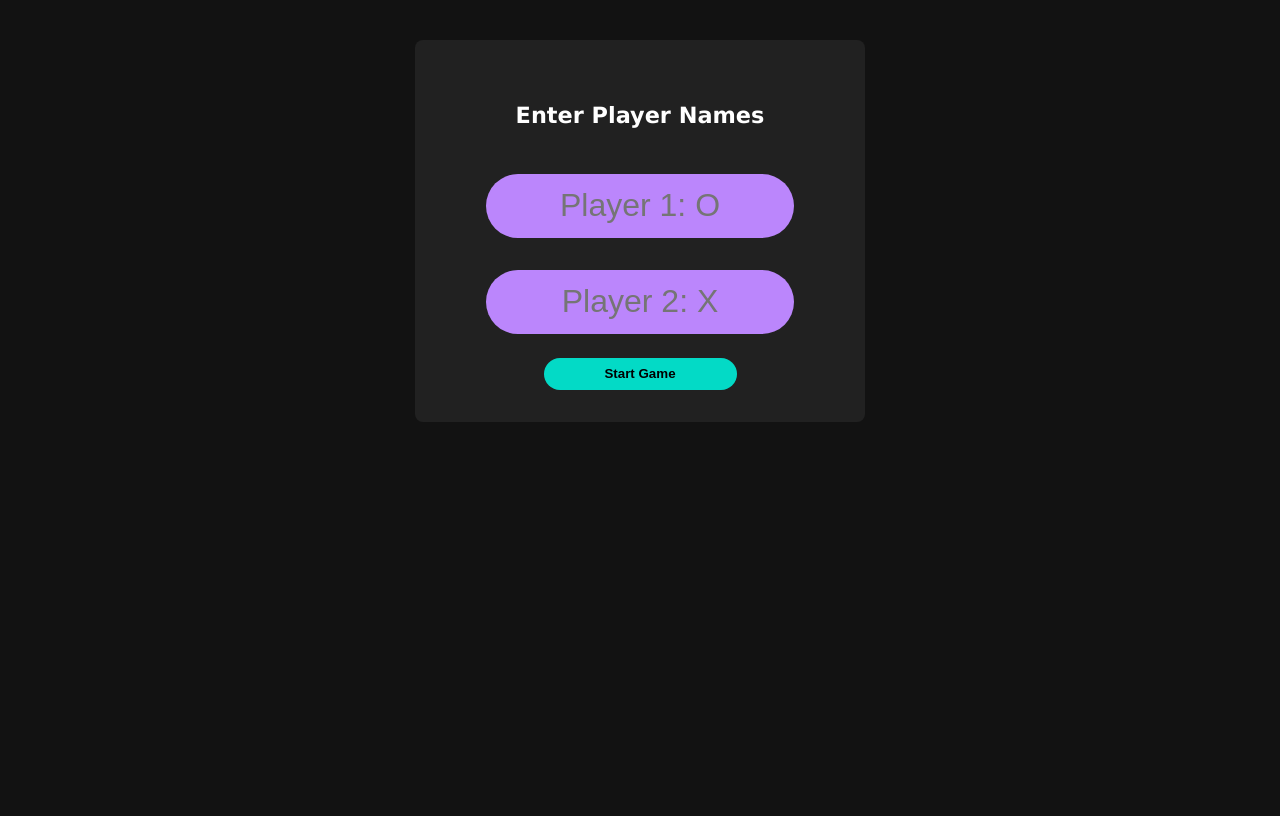
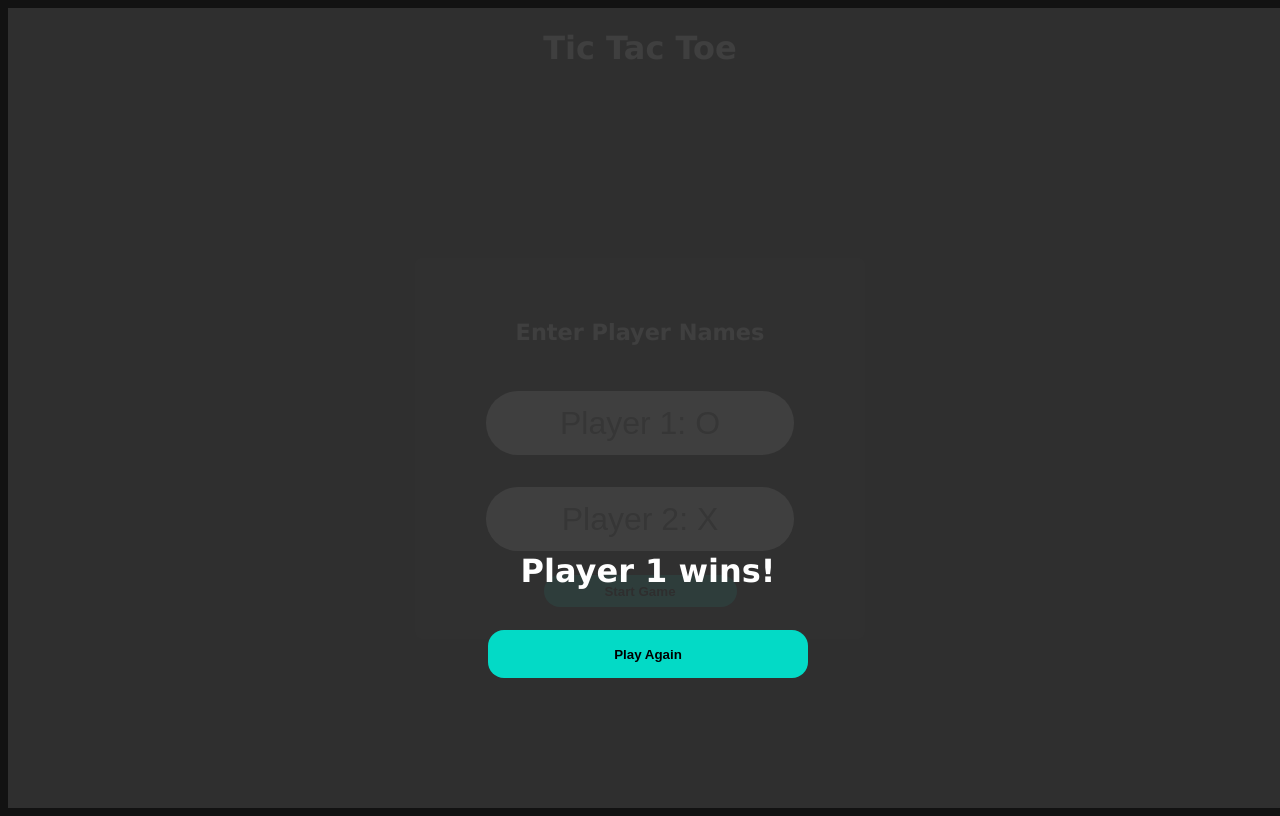
Before and after one commit to arito7/tic-tac-toe, a plain HTML site: page index.html in a window 1280 px wide. Drawn offline with Linux system fonts and the light colour scheme.

Commit message:
Make CSS more modular

```diff
--- a/css/styles.css
+++ b/css/styles.css
@@ -3,9 +3,43 @@
 }
 
 body {
+    display: flex;
+    height: 100vh;
+    flex-direction: column;
     font-family: Verdana, Geneva, Tahoma, sans-serif;
+}
+
+.text-primary {
+    color: #fff;
+}
+
+.text-secondary {
+    color: #fff;
+}
+
+.bg-primary {
     background-color: #121212;
 }
+
+.bg-secondary {
+    background-color: #212121;
+}
+
+.primary {
+    background-color: #bb86fc;
+}
+
+.secondary,
+.btn {
+    background-color: #03dac6;
+}
+
+
+
+h1 {
+    text-align: center;
+}
+
 div.game {
     margin: auto;
     display: none;
@@ -17,18 +51,19 @@ div.game {
 
 .game > .square {
     border: 1px solid #03dac6;
-    color: #bb86fc;
     font-size: 10em;
     text-align: center;
 }
 
 .form-wrapper {
+    flex: 1;
+    align-items: center;
     display: grid;
-    grid-auto-columns: auto;
-    grid-auto-rows: auto;
+    height: 100%;
+    justify-items: center;
+    width: 100%;
 }
 .form-wrapper > form {
-    background-color: #212121;
     border-radius: 8px;
     color: #fff;
     margin: 32px auto;
@@ -43,7 +78,6 @@ div.game {
     margin: 16px;
     height: 64px;
     width: 80%;
-    background-color: #bb86fc;
     border: none;
     text-align: center;
     border-radius: 32px;
@@ -51,8 +85,7 @@ div.game {
     padding: 8px;
     font-size: 32px;
 }
-.form-wrapper > form > .btn {
-    background-color: #03dac6;
+.btn {
     border: none;
     border-radius: 16px;
     color: #000;
@@ -61,3 +94,27 @@ div.game {
     margin-top: 8px;
     width: 50%;
 }
+
+.modal {
+    color: #fff;
+    width: 100%;
+    height: 100%;
+    /* display: none; */
+    position: fixed;
+    text-align: center;
+    padding-top: 40%;
+    z-index: 1;
+    background-color: rgb(0,0,0); /* Fallback color */
+    background-color: #323232ee;
+    /* background-color: rgba(0,0,0,0.4); Black w/ opacity */
+}
+
+.modal > .btn {
+    height: 48px;
+    width: 25%;
+}
+
+.modal > p {
+    font-size: 2em;
+    font-weight: bold;
+}
--- a/index.html
+++ b/index.html
@@ -8,10 +8,14 @@
     <link rel="stylesheet" href="./css/styles.css">
     <title>Tic Tac Toe</title>
 </head>
-<body>
-
+<body class="bg-primary">
+    <h1 class="text-primary">Tic Tac Toe</h1>
+    <div class="modal">
+        <p>Player 1 wins!</p>
+        <button class="btn">Play Again</button>
+    </div>
     <div class="form-wrapper">
-        <form>
+        <form class="bg-secondary">
             <h4 class="form-title">Enter Player Names</h4>
             <div class="field"><input id="p1" type="text" placeholder="Player 1: O"></div>
             <div class="field"><input id="p2" type="text" placeholder="Player 2: X"></div>
```
